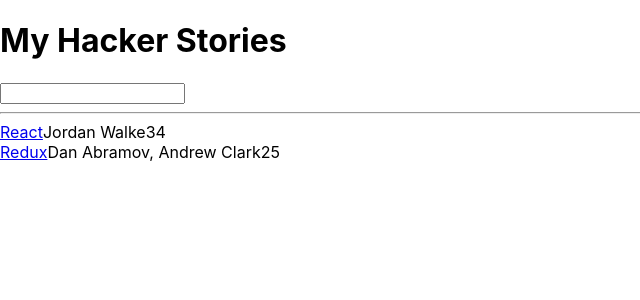
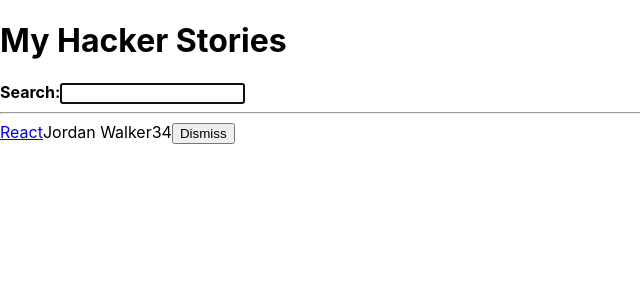
Before and after one commit to chrisvsanchez/Hacker-stories-, a React (Create React App) app: page / in a window 1280 px wide. Shown: the top 300 px of the page, without its empty margins (0-640 px from the left). Built offline with nearby package versions, Linux system fonts and the light colour scheme.

Commit message:
added inline handler to item component passed down from parent to remove item on list

```diff
--- a/src/App.js
+++ b/src/App.js
@@ -1,12 +1,11 @@
 import "./App.css";
 import React from "react";
 
-const App = () => {
-  const stories = [
+const initialStories = [
   {
     title: "React",
     url: "https://react.js.org",
-      author: "Jordan Walke",
+    author: "Jordan Walker",
     num_comments: 3,
     points: 4,
     objectID: 0,
@@ -20,51 +19,95 @@
     objectID: 1,
   },
 ];
-  const useSemiPersistentState = (key) => {
-    const [value, setValue] = React.useState(localStorage.getItem(key) || "");
+const useSemiPersistentState = (key, initialState) => {
+  const [value, setValue] = React.useState(
+    localStorage.getItem(key) || initialState
+  );
   React.useEffect(() => {
     localStorage.setItem(key, value);
   }, [value, key]);
   return [value, setValue];
 };
-  const [value, setValue] = useSemiPersistentState();
+const App = () => {
+  const [searchTerm, setSearchTerm] = useSemiPersistentState("search", "React");
+  const [stories, setStories] = React.useState(initialStories);
+  const handleRemoveStory = (item) => {
+    const newStories = stories.filter(
+      (story) => item.objectID !== story.objectID
+    );
+    setStories(newStories);
+  };
   const handleSearch = (e) => {
-    setValue(e.target.value);
+    setSearchTerm(e.target.value);
     // localStorage.setItem("search", e.target.value);
   };
   const searchedStories = stories.filter((story) =>
-    story.title.toLowerCase().includes(value.toLowerCase())
+    story.title.toLowerCase().includes(searchTerm.toLowerCase())
   );
   return (
     <div>
       <h1>My Hacker Stories</h1>
-      <InputWithLabel id="search" search={value} onInputChange={handleSearch}>
+      <InputWithLabel
+        id="search"
+        search={searchTerm}
+        isFocused
+        onInputChange={handleSearch}
+      >
         <strong>Search:</strong>
       </InputWithLabel>
       <hr />
-      <List list={searchedStories} />
+      <List list={searchedStories} onRemoveItem={handleRemoveStory} />
     </div>
   );
 };
 
-const List = ({ list }) =>
-  list.map((item) => <Item key={item.objectID} {...item} />);
+const List = ({ list, onRemoveItem }) =>
+  list.map((item) => (
+    <Item key={item.objectID} item={item} onRemoveItem={onRemoveItem} />
+  ));
 
-const Item = ({ title, url, author, num_comments, points }) => (
+const Item = ({ item, onRemoveItem }) => (
   <div>
     <span>
-      <a href={url}>{title}</a>
+      <a href={item.url}>{item.title}</a>
     </span>
-    <span>{author}</span>
-    <span>{num_comments}</span>
-    <span>{points}</span>
+    <span>{item.author}</span>
+    <span>{item.num_comments}</span>
+    <span>{item.points}</span>
+    <span>
+      <button type="button" onClick={() => onRemoveItem(item)}>
+        {/* <button type="button" onClick={onRemoveItem.bind(null, item)}> */}
+        Dismiss
+      </button>
+    </span>
   </div>
 );
-const InputWithLabel = ({ id, label, value, onInputChange, type = "text" }) => {
+
+const InputWithLabel = ({
+  id,
+  label,
+  value,
+  onInputChange,
+  type = "text",
+  isFocused,
+  children,
+}) => {
+  const inputRef = React.useRef();
+  React.useEffect(() => {
+    if (isFocused && inputRef.current) {
+      inputRef.current.focus();
+    }
+  }, [isFocused]);
   return (
     <>
-      <label htmlFor={id}>{label}</label>
-      <input id={id} type={type} value={value} onChange={onInputChange} />
+      <label htmlFor={id}>{children}</label>
+      <input
+        ref={inputRef}
+        id={id}
+        type={type}
+        value={value}
+        onChange={onInputChange}
+      />
     </>
   );
 };
```
Also changed, not shown: 1 other file (tests, documents, lock files or other folders). Lines whose indentation alone changed are shown as unchanged.
